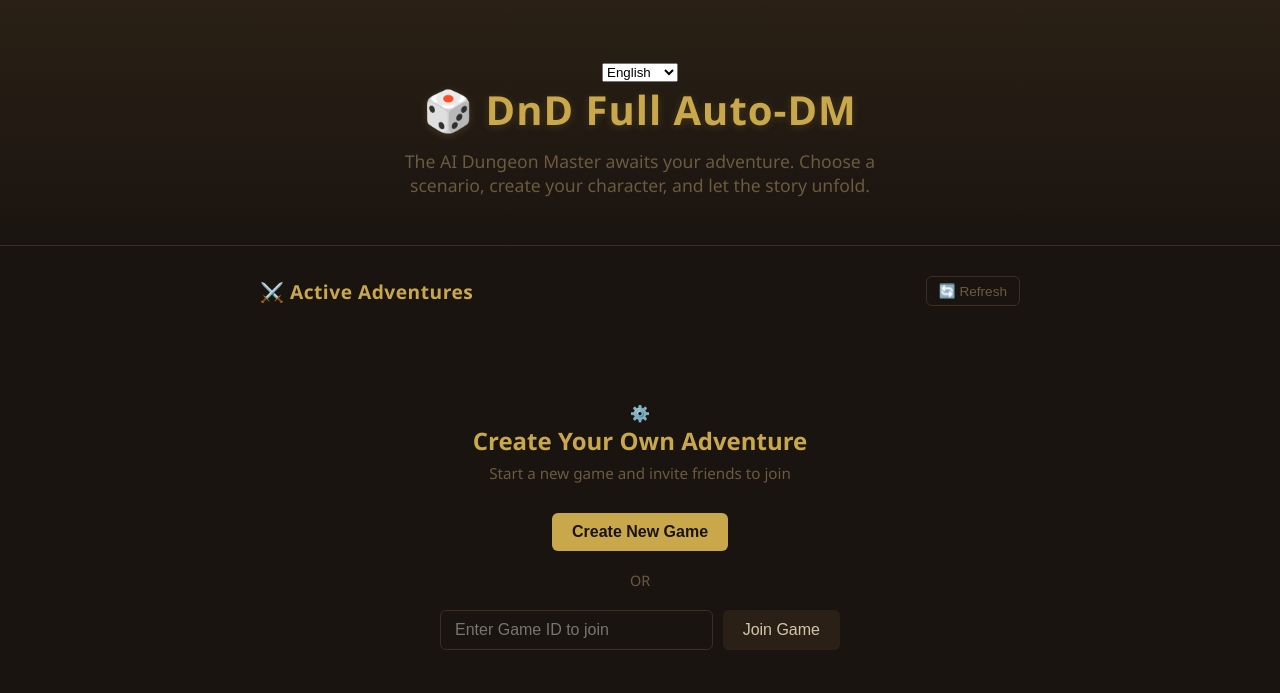
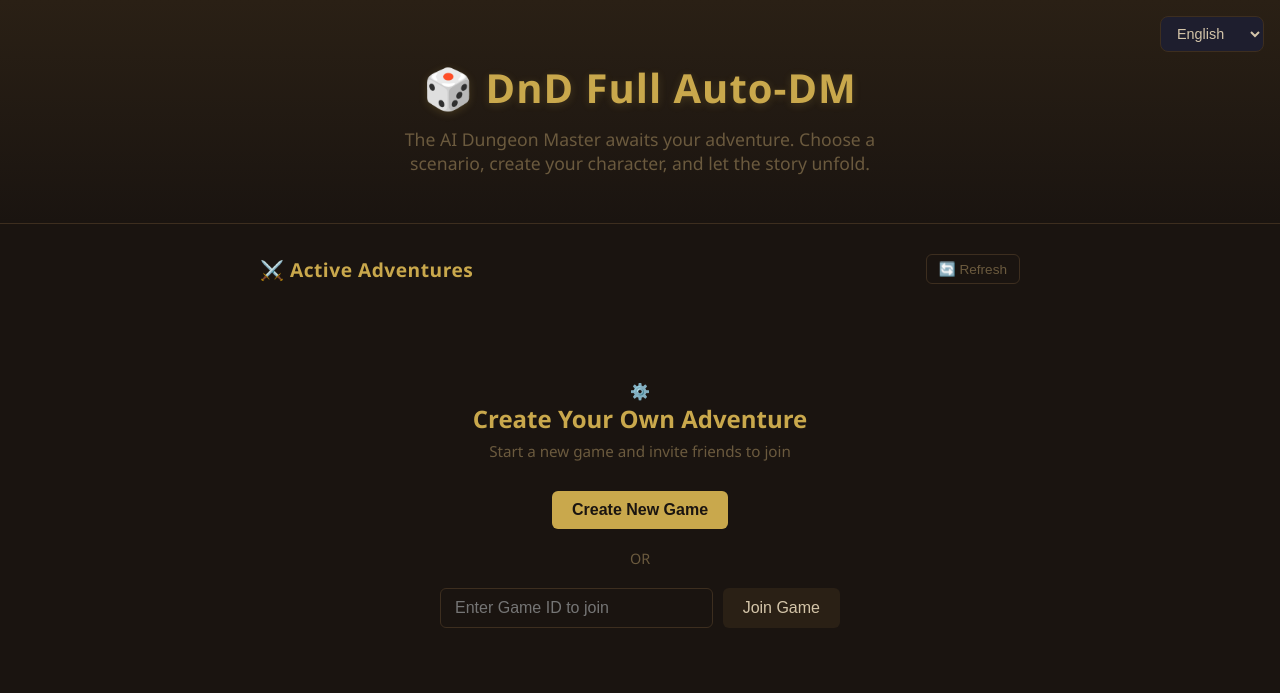
Before and after one commit to zen9527/DnD-AI-The-Dungeon-Master, a website with bundled scripts: page public/index.html in a window 1280 px wide. Built offline with nearby package versions, Linux system fonts and the light colour scheme; no server answers.

Commit message:
feat(i18n): add CSS styling for language selector dropdown

```diff
--- a/public/css/style.css
+++ b/public/css/style.css
@@ -897,3 +897,29 @@ hr { border: none; border-top: 1px solid var(--border-color); margin: 20px 0; }
   pointer-events: none;
   z-index: 1;
 }
+
+/* Language Selector */
+.locale-selector {
+  position: fixed;
+  top: 16px;
+  right: 16px;
+  z-index: 1000;
+  padding: 8px 12px;
+  border-radius: 8px;
+  border: 1px solid var(--border-color, #444);
+  background: var(--bg-secondary, #1e1e2e);
+  color: var(--text-primary, #cdd6f4);
+  font-size: 0.9rem;
+  cursor: pointer;
+  outline: none;
+  transition: border-color 0.2s;
+}
+
+.locale-selector:hover {
+  border-color: var(--accent-gold, #f9e2af);
+}
+
+.locale-selector:focus {
+  border-color: var(--accent-primary, #89b4fa);
+  box-shadow: 0 0 0 2px rgba(137, 180, 250, 0.3);
+}
```
